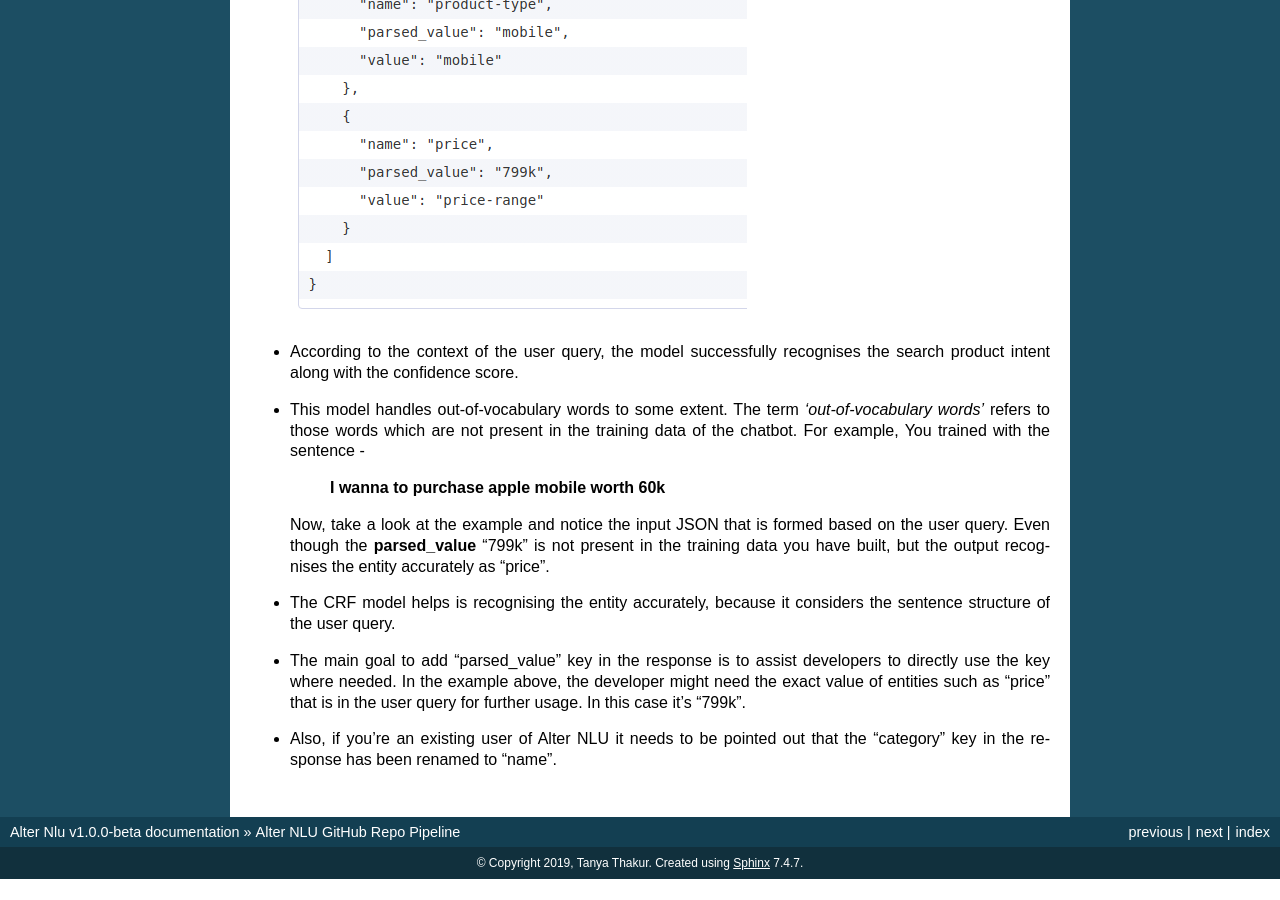
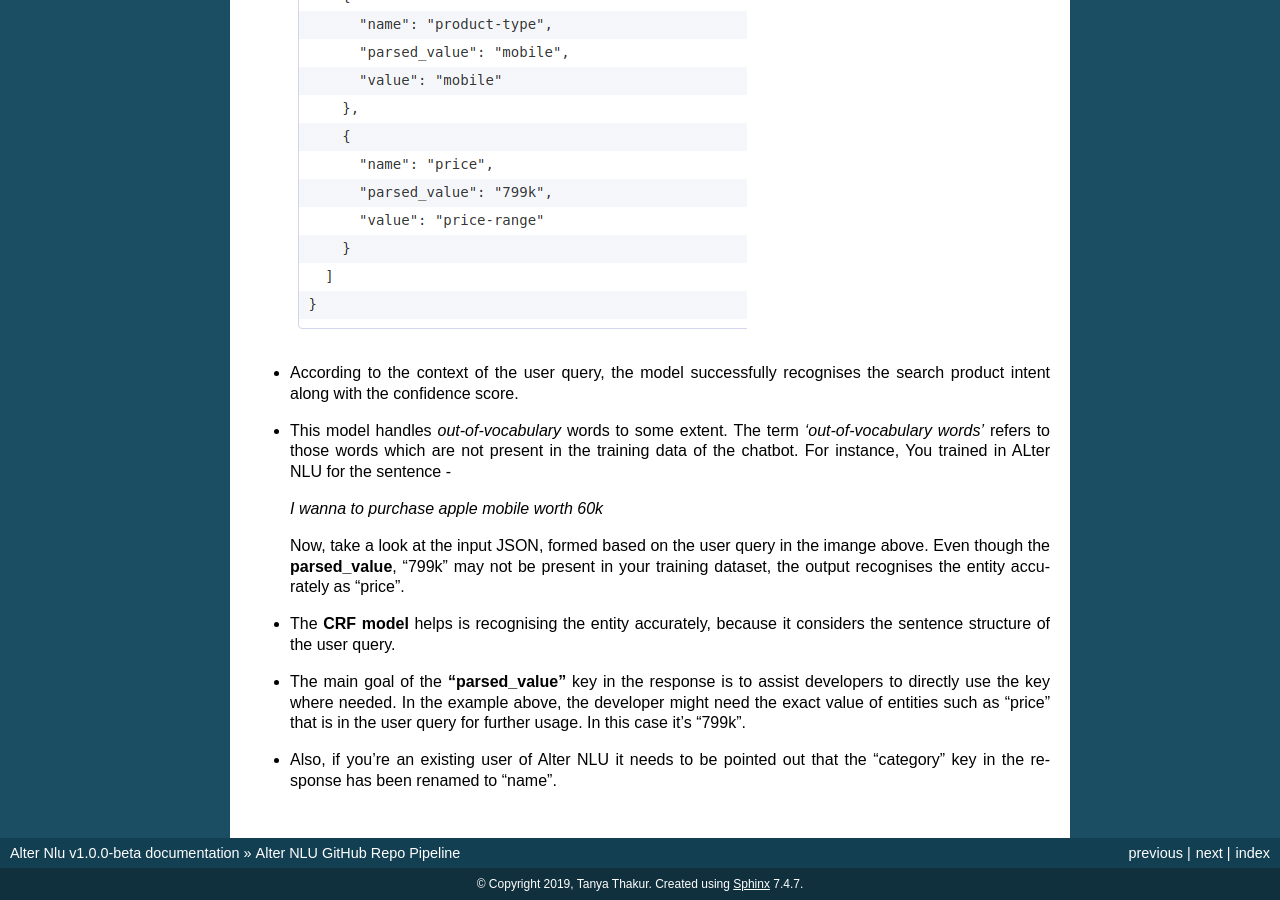
Before and after one commit to thakurtanya/kontikilabsDevelopers, a Sphinx documentation site: the page built from doc/source/GitHub-Pipeline.rst, in a window 1280 px wide and 900 px high, scrolled down 1355 px. Built offline with Sphinx 7.4.7, drawn with Linux system fonts in a browser that asks for light colours; before the commit the page ends 2234 px from its top, so only the background shows below that; some of the changed text lies outside the part shown.

Commit message:
content additions

```diff
--- a/doc/source/GitHub-Pipeline.rst
+++ b/doc/source/GitHub-Pipeline.rst
@@ -49,19 +49,19 @@
 
 -	According to the context of the user query, the model successfully recognises the search product intent along with the confidence score.
 
--	This model handles out-of-vocabulary words to some extent.
+-	This model handles *out-of-vocabulary* words to some extent.
 	The term *‘out-of-vocabulary words’* refers to those words which are not present in the training data of the chatbot.
-	For example,
-	You trained with the sentence -
+	For instance,
+	You trained in ALter NLU for the sentence -
 
-					**I wanna to purchase apple mobile worth 60k**
+	*I wanna to purchase apple mobile worth 60k*
 
-	Now, take a look at the example and notice the input JSON that is formed based on the user query.
-	Even though the **parsed_value** “799k” is not present in the training data you have built, but the output recognises the entity accurately as “price”.
+	Now, take a look at the input JSON, formed based on the user query in the imange above.
+	Even though the **parsed_value**, “799k” may not be present in your training dataset, the output recognises the entity accurately as “price”.
 
--	The CRF model helps is recognising the entity accurately, because it considers the sentence structure of the user query.
+-	The **CRF model** helps is recognising the entity accurately, because it considers the sentence structure of the user query.
 
--	The main goal to add “parsed_value” key in the response is to assist developers to directly use the key where needed.
+-	The main goal of the **“parsed_value”** key in the response is to assist developers to directly use the key where needed.
 	In the example above, the developer might need the exact value of entities such as “price” that is in the user query for further usage. In this case it’s “799k”.
 
 -	Also, if you’re an existing user of Alter NLU it needs to be pointed out that the “category” key in the response has been renamed to “name”.
```
Also changed, not shown: other parts of doc/source/GitHub-Pipeline.rst (+5 -5 lines).
